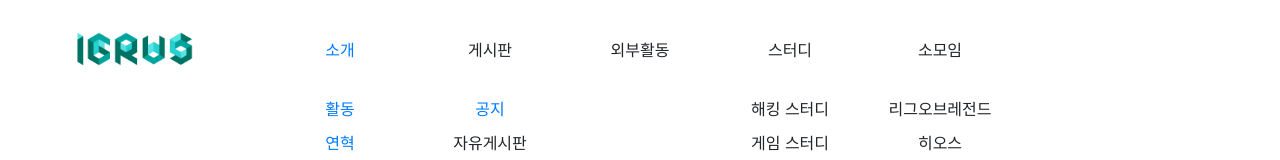
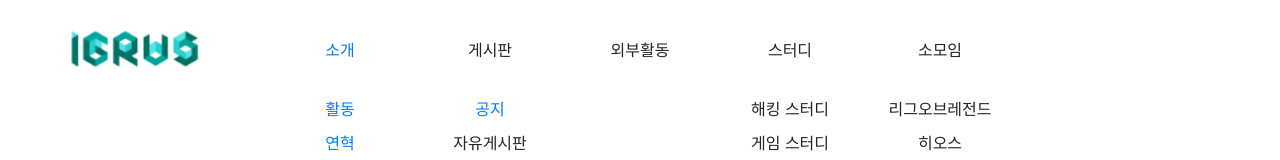
Before and after one commit to challenger71498/club-manager, a Vue app: page / in a window 1280 px wide. In both pictures the pointer is over the picture 134 px from the left and 50 px from the top of the page. Shown: the top 160 px of the page. Built offline with nearby package versions, Linux system fonts and the light colour scheme.

Commit message:
Menu ClubLogo hover일때 scale 확대 추가

```diff
--- a/src/components/Menu.vue
+++ b/src/components/Menu.vue
@@ -73,8 +73,11 @@
     }
     .clubLogo>img {
         margin-top: 30px;
+        transition: transform 0.6s;
     }
-
+    .clubLogo img:hover {
+        transform: scale(1.1);
+    }
     .lists {
         width: 750px;
         height: 100%;
```
